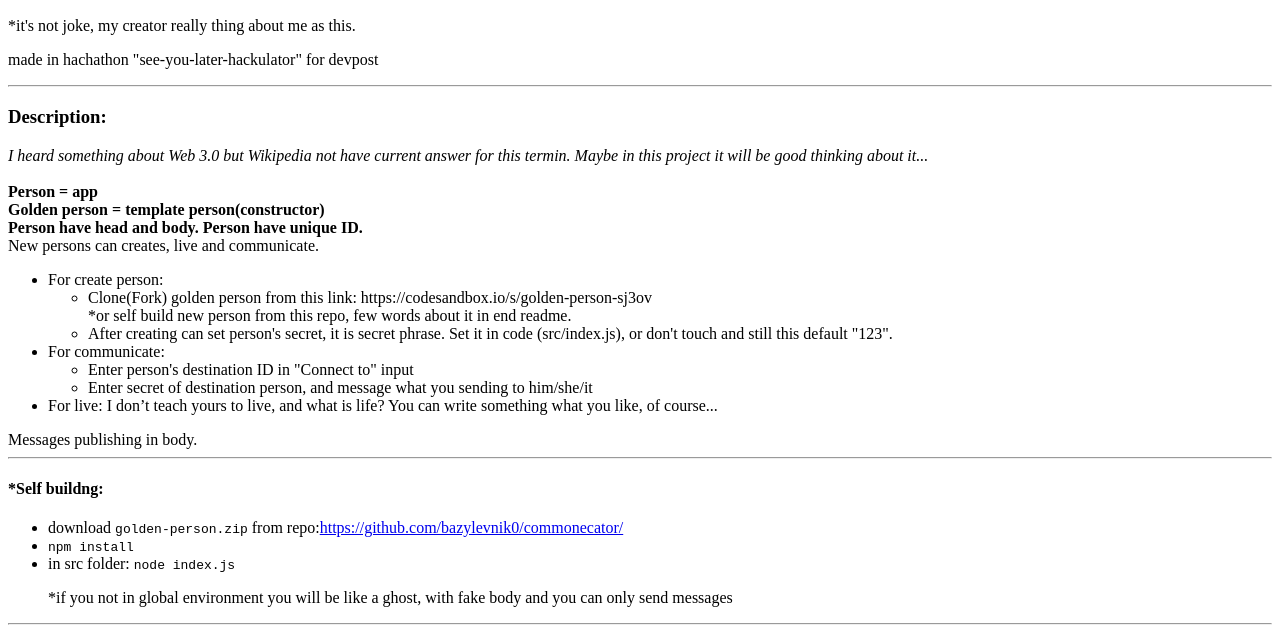
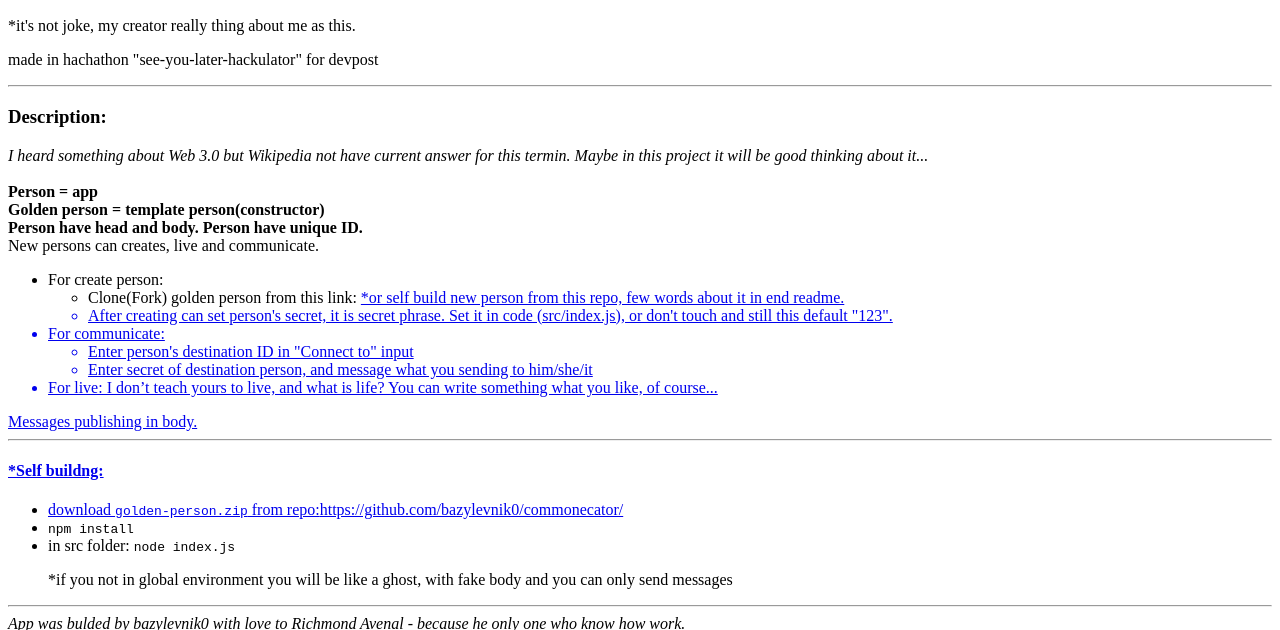
Before and after one commit to bazylevnik0/commonecator, a plain HTML site: page index.html in a window 1280 px wide. Shown: the part 96-726 px from the top of the page. Drawn offline with Linux system fonts and the light colour scheme.

Commit message:
Update index.html

```diff
--- a/index.html
+++ b/index.html
@@ -12,7 +12,7 @@ New persons can creates, live and communicate.
 <ul>
  <li>For create person:
    <ul>
-     <li>Clone(Fork) golden person from this link: https://codesandbox.io/s/golden-person-sj3ov<br>*or self build new person from this repo, few words about it in end readme.</li>
+     <li>Clone(Fork) golden person from this link: <a href="https://codesandbox.io/s/golden-person-sj3ov>https://codesandbox.io/s/golden-person-sj3ov</a><br>*or self build new person from this repo, few words about it in end readme.</li>
      <li>After creating can set person's secret, it is secret phrase. Set it in code (src/index.js), or don't touch and still this default "123".
    </ul>
  </li>
```
